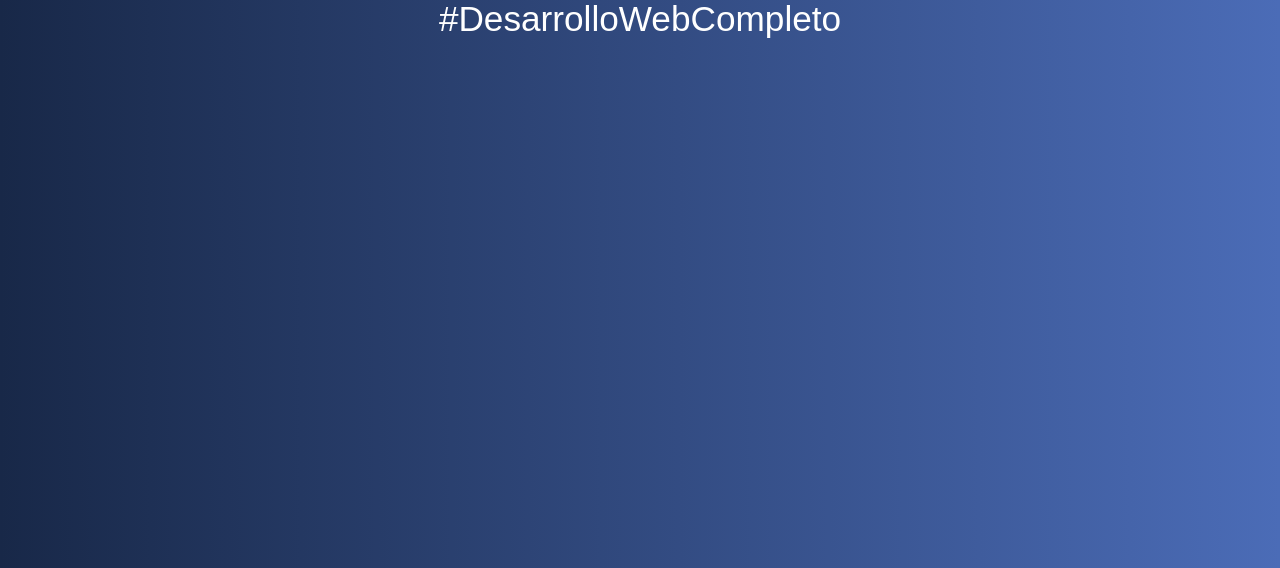
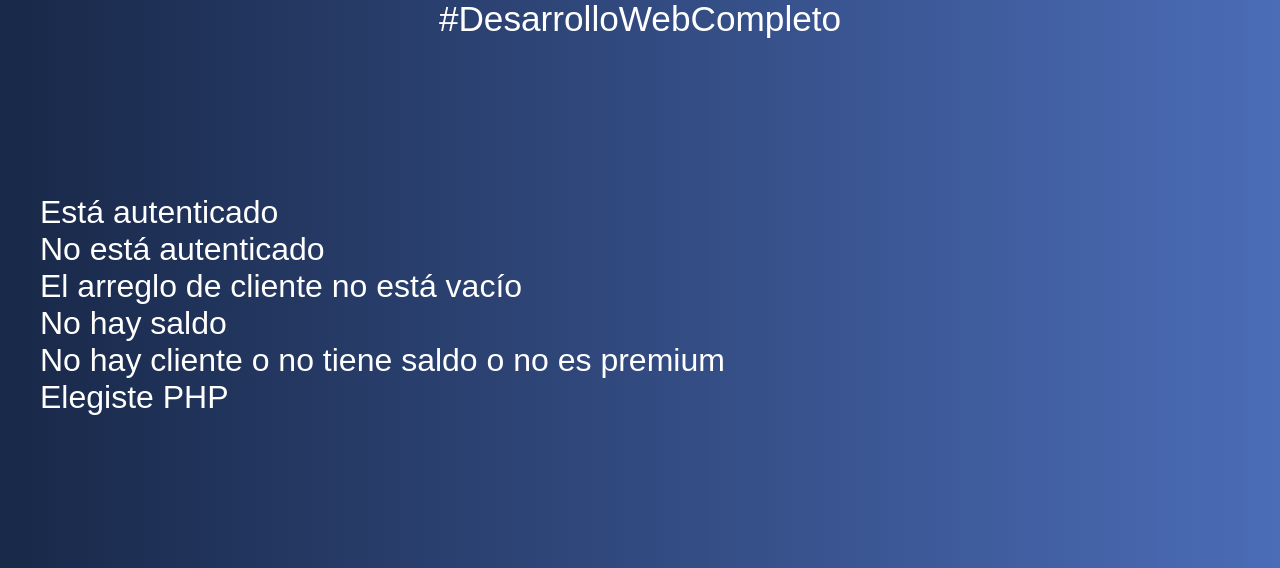
Before and after one commit to AlaskaBlackSB/introduccion-PHP, a PHP site: page /12-condicionales.php in a window 1280 px wide. Shown: the part 232-800 px from the top of the page. Run offline with PHP 8.4, Linux system fonts and the light colour scheme.

Commit message:
Terminé el contenido del archivo 12-condicionales.php

```diff
--- a/12-condicionales.php
+++ b/12-condicionales.php
@@ -1,7 +1,78 @@
 <?php include 'includes/header.php';
 
+$autenticado = true;
+$admin = true;
 
+if ($autenticado || $admin) {
+    echo "Está autenticado";
+} else {
+    echo "No está autenticado";
+}
 
+echo "<br>"; //Salto de línea
 
+$autenticado = false;
+
+if ($autenticado && $admin) {
+    echo "Está autenticado";
+} else {
+    echo "No está autenticado";
+}
+
+//if anidados
+
+$cliente = [
+    'nombre' => 'Agner',
+    'saldo' => 0,
+    'informacion' => [
+        'tipo' => 'normal'
+    ]
+];
+
+echo "<br>"; //Salto de línea
+
+if (!empty($cliente)) {
+    echo "El arreglo de cliente no está vacío";
+
+    echo "<br>"; //Salto de línea
+    if ($cliente['saldo'] > 0) {
+        echo "El cliente tiene saldo disponible";
+    }else{
+        echo "No hay saldo";
+    }
+}
+
+echo "<br>"; //Salto de línea
+
+//elseif
+
+if ($cliente['saldo'] > 0) {
+    echo "El cliente tiene saldo disponible";
+} else if($cliente['informacion']['tipo'] === 'premium' ){
+    echo "El cliente es premium";
+} else{
+    echo "No hay cliente o no tiene saldo o no es premium";
+}
+
+echo "<br>"; //Salto de línea
+
+//Switch
+
+$tecnologia = 'PHP';    //Cambiar el valor de la variable para revisar las demás opciones
+
+switch ($tecnologia) {
+    case 'PHP':
+        echo "Elegiste PHP";
+        break;
+    case 'JavaScript':
+        echo "Elegiste JavaScript";
+        break;
+    case 'Python':
+        echo "Elegiste Python";
+        break;
+    default:
+        echo "Tu elección esta fuera de las opciones";
+        break;
+}
 
 include 'includes/footer.php';
```
